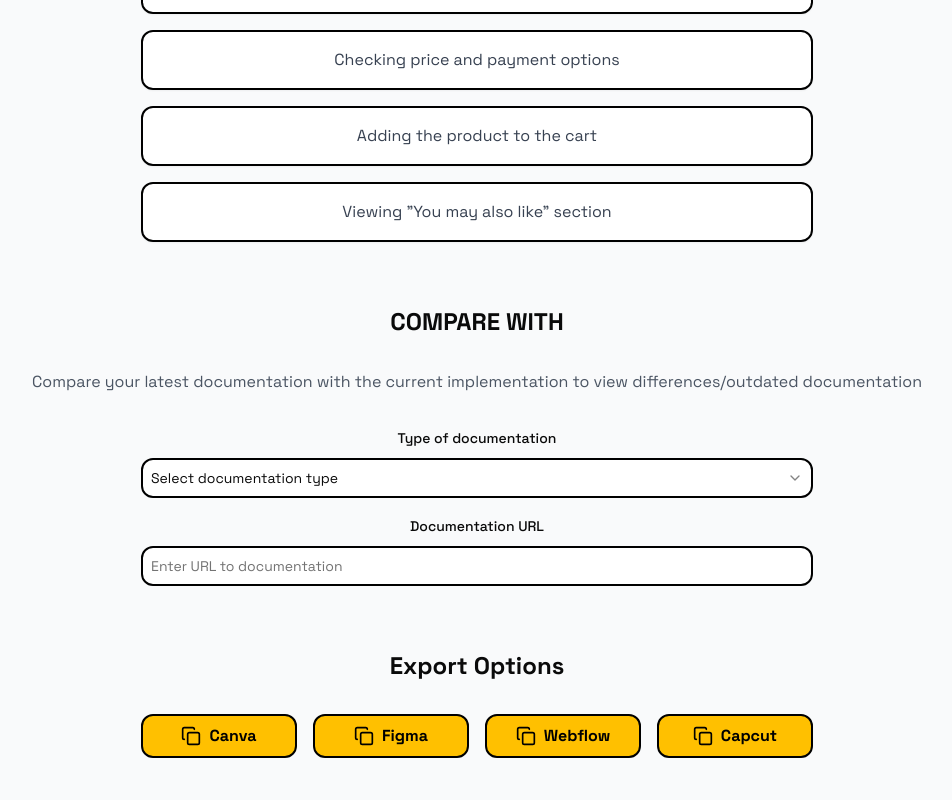
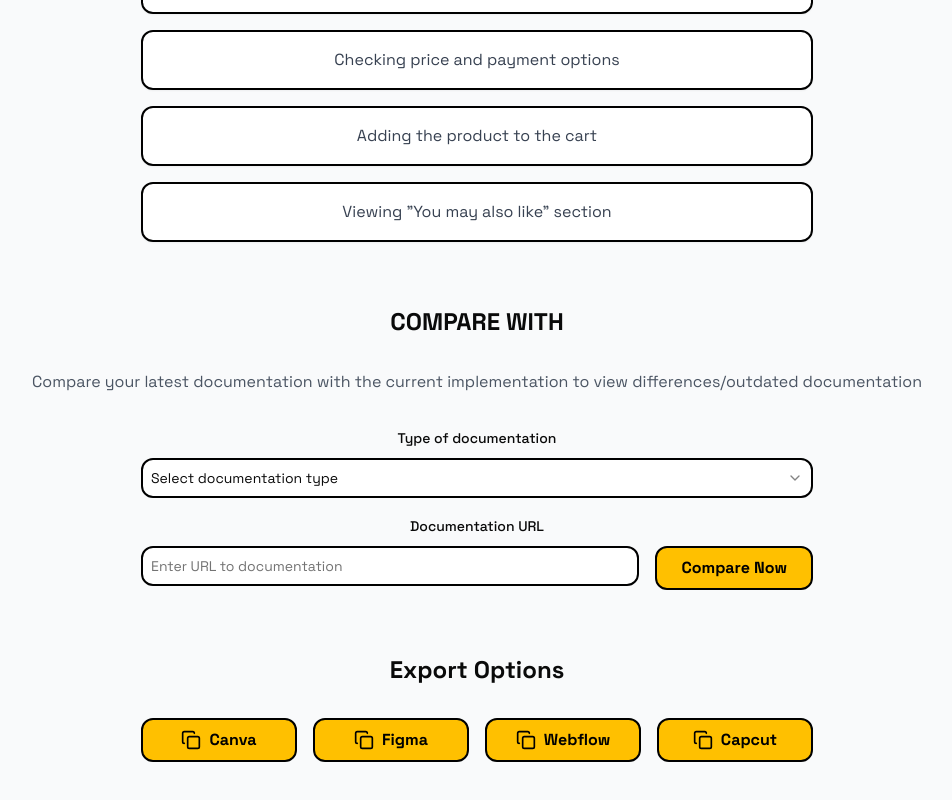
Before and after one commit to glassofizzy/appflow-snapshotter, a React (Vite) app: page /summary in a window 1280 px wide. Shown: the part 1522-2322 px from the top of the page, without its empty margins (163-1115 px from the left). Built offline with nearby package versions, Linux system fonts and the light colour scheme.

Commit message:
Add Compare Now button
Added a "Compare Now" button next to the "Enter URL to documentation" input field in the Summary page, following the design inspiration of the existing layout.
[skip gpt_engineer]

```diff
--- a/src/pages/Summary.tsx
+++ b/src/pages/Summary.tsx
@@ -142,12 +142,20 @@ const Summary = () => {
             </div>
             <div className="space-y-2">
               <Label htmlFor="docUrl">Documentation URL</Label>
-              <Input
-                id="docUrl"
-                type="url"
-                placeholder="Enter URL to documentation"
-                className="retro-input"
-              />
+              <div className="flex gap-4">
+                <Input
+                  id="docUrl"
+                  type="url"
+                  placeholder="Enter URL to documentation"
+                  className="retro-input flex-1"
+                />
+                <button
+                  className="retro-button whitespace-nowrap"
+                  onClick={() => console.log('Compare clicked')}
+                >
+                  Compare Now
+                </button>
+              </div>
             </div>
           </div>
         </section>
```
